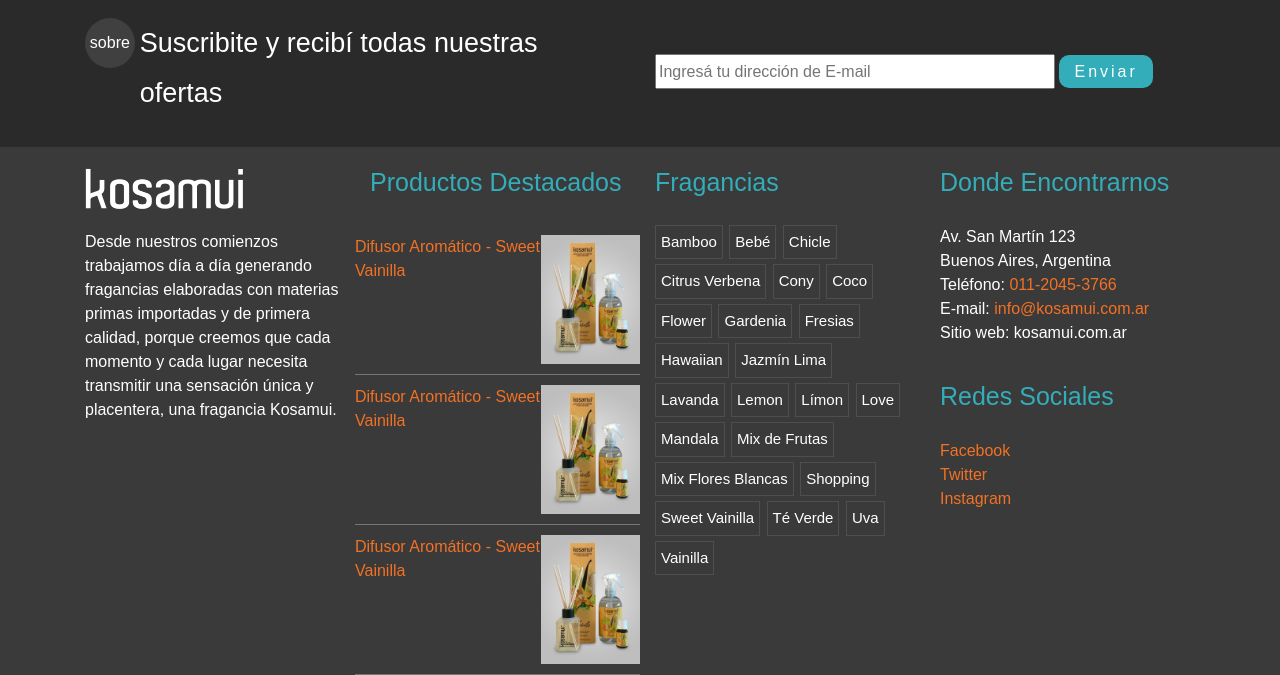
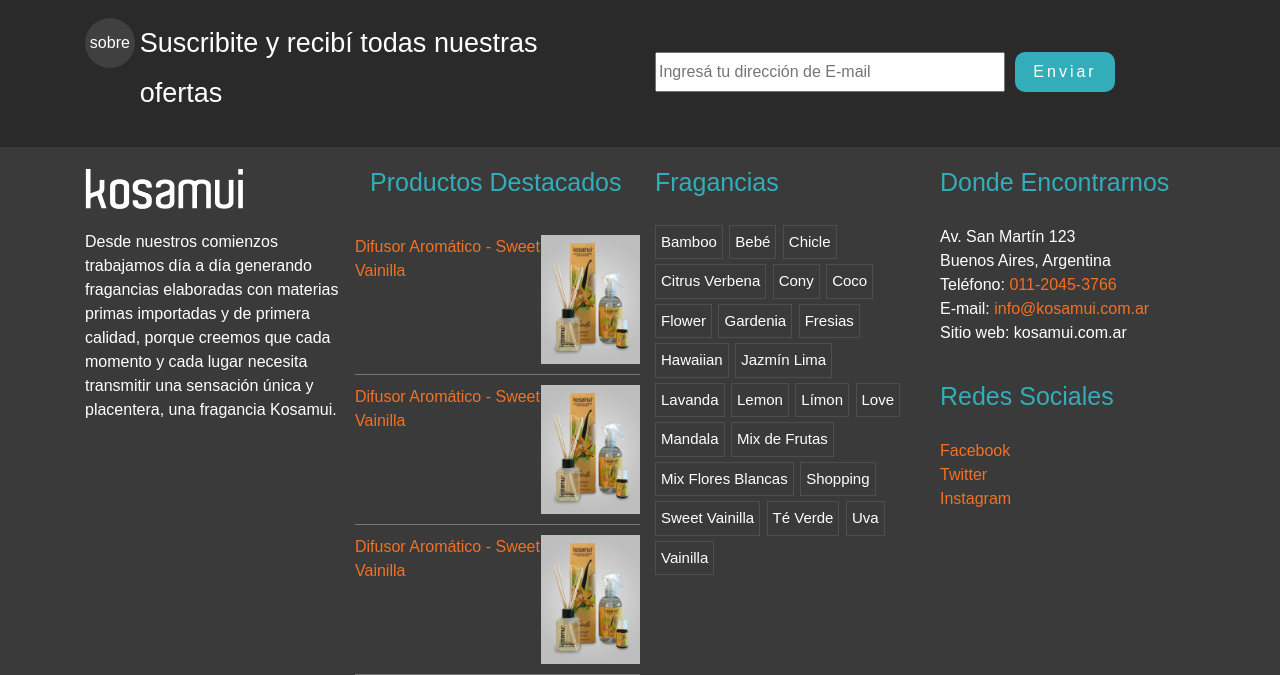
Before and after one commit to msardissino/kosamui, a plain HTML site: page index.html in a window 1280 px wide. Shown: the part 2161-2836 px from the top of the page. Drawn offline with nearby package versions, Linux system fonts and the light colour scheme; a web font is replaced by a local one.

Commit message:
4to commit

```diff
--- a/css/style-kosamui.css
+++ b/css/style-kosamui.css
@@ -578,22 +578,37 @@
             line-height: 50px;
             margin-left: 5px;
           }
+          .news-form{
+            max-width: 100%;
+          }
+          .news-form form{
+            max-width: 100%;
+            display: flex;
+            justify-content: space-between;
+            align-items: center;
+          }
           .news-form input{
-            width: 400px;
-            height: 35px;
+            width: 350px;
+            height: 40px;
           }
           .news-form a{
             margin: 20px 0;
+            margin-left: 10px;
             color: #ffffff;
             background-color: var(--color4);
             padding: 8px 15px;
-          width: 50px;
-          height: 30px;
+            width: 100px;
             border-radius: 10px;
             text-align: center;
             text-decoration: none;
             letter-spacing: 3px;
           }
+          @media screen and (max-width:480px){
+            .col-news{
+              flex-direction: column;
+            }
+          }
+
           /* fin Newsletter */
 /* -------------------- FIN MAIN -------------------- */
 
```
Lines whose indentation alone changed are shown as unchanged.
